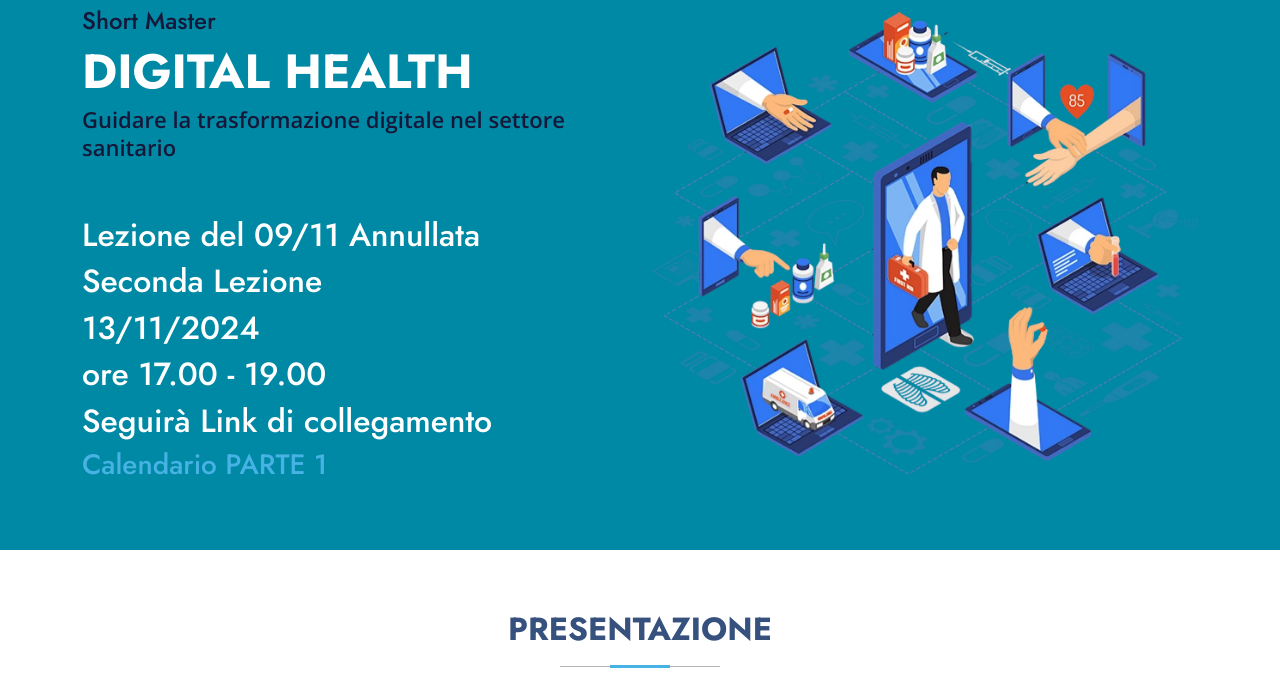
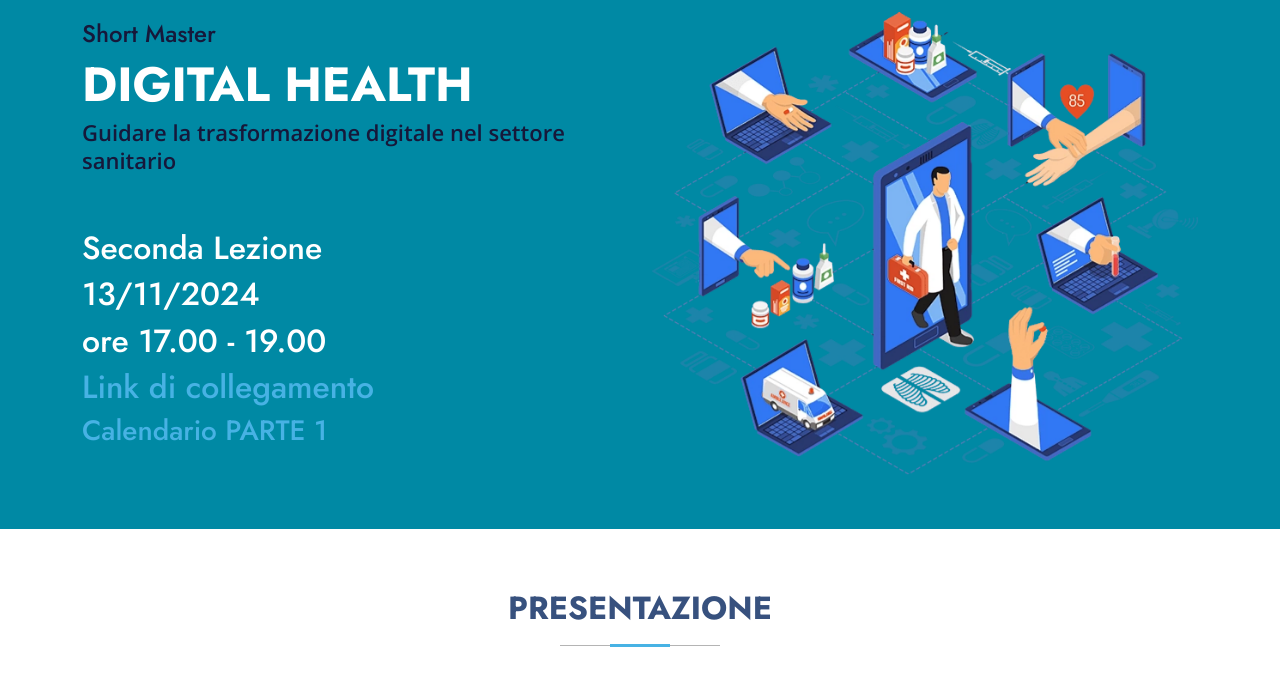
Before and after one commit to masterdigitalhealthuniba/masterdigitalhealthuniba.github.io, a plain HTML site: page index.html in a window 1280 px wide. Shown: the part 113-800 px from the top of the page. Drawn offline with nearby package versions, Linux system fonts and the light colour scheme.

Commit message:
Update index.html

```diff
--- a/index.html
+++ b/index.html
@@ -75,11 +75,10 @@
             <p style="color: #16183A;">Guidare la trasformazione digitale nel settore sanitario</p>
 
             <br/>
-        <h2>Lezione del 09/11 Annullata</h2>
        <h2>Seconda Lezione</h2>
        <h2>13/11/2024</h2>
        <h2> ore 17.00 - 19.00 </h2>
-       <h2> Seguirà Link di collegamento</a></h2>
+       <h2> <a href="https://teams.microsoft.com/l/meetup-join/19%3a8FmDChB3NTgvXloarz4BMNMnrlYZEj3c984jP0nRLXo1%40thread.tacv2/1731349213701?context=%7b%22Tid%22%3a%22c6328dc3-afdf-40ce-846d-326eead86d49%22%2c%22Oid%22%3a%227e25f7c1-fa00-4d86-9ae7-9cd4eea2aa11%22%7d">Link di collegamento</a></h2>
        <h3> <a href="Calendario_Parte1.pdf">Calendario PARTE 1</a></h3>
            <!--  <div class="d-flex">
               <a href="#about" class="btn-get-started">Get Started</a>
```
